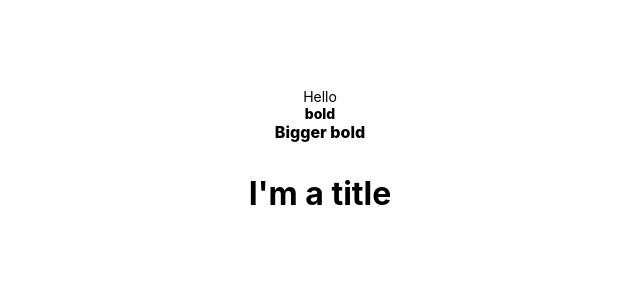
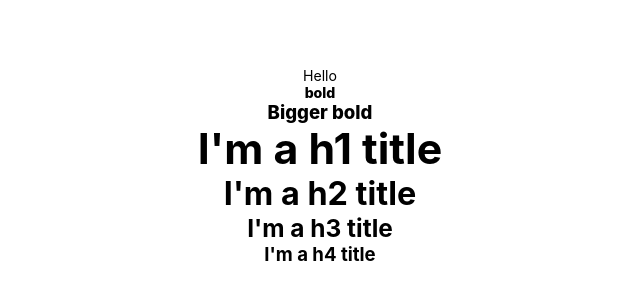
Before and after one commit to johndalvik/typography-proposal, a React (Vite) app: page / in a window 1280 px wide. Shown: the part 234-534 px from the top of the page, without its empty margins (320-960 px from the left). Built offline with nearby package versions, Linux system fonts and the light colour scheme.

Commit message:
3 files modified

```diff
--- a/src/App.tsx
+++ b/src/App.tsx
@@ -9,7 +9,10 @@ function App() {
       <Text size="400" fontWeight="bold">
         Bigger bold
       </Text>
-      <Header variant="h1">I'm a title</Header>
+      <Header variant="h1">I'm a h1 title</Header>
+      <Header variant="h2">I'm a h2 title</Header>
+      <Header variant="h3">I'm a h3 title</Header>
+      <Header variant="h4">I'm a h4 title</Header>
     </section>
   );
 }
--- a/src/styles/tokens.scss
+++ b/src/styles/tokens.scss
@@ -8,22 +8,14 @@
   --font-weight-medium: 500;
   --font-weight-semibold: 600;
   --font-weight-bold: 800;
-  --font-size-100: 0.5rem;
-  --font-size-200: 0.75rem;
-  --font-size-300: 0.875rem;
-  --font-size-400: 1rem;
-  --font-size-500: 1.125rem;
-  --font-size-600: 1.375rem;
-  --font-size-700: 1.5rem;
-  --font-size-800: 1.625rem;
-  --font-size-900: 1.75rem;
-  --font-size-1000: 2rem;
-  --font-size-1100: 2.375rem;
-  --font-size-1200: 3rem;
-  --font-size-1300: 3.5rem;
-  --font-size-1400: 4rem;
-  --font-size-1500: 4.25rem;
-  --font-size-1600: 4.25rem;
-  --font-size-1700: 4.5rem;
-  --font-size-1800: 4.75rem;
+  --font-size-100: clamp(0.51rem, -0.02vw + 0.52rem, 0.5rem);
+  --font-size-200: clamp(0.64rem, 0.04vw + 0.63rem, 0.67rem);
+  --font-size-300: clamp(0.8rem, 0.14vw + 0.77rem, 0.89rem);
+  --font-size-400: clamp(1rem, 0.29vw + 0.93rem, 1.19rem);
+  --font-size-500: clamp(1.25rem, 0.51vw + 1.12rem, 1.58rem);
+  --font-size-600: clamp(1.56rem, 0.84vw + 1.35rem, 2.11rem);
+  --font-size-700: clamp(1.95rem, 1.32vw + 1.62rem, 2.81rem);
+  --font-size-800: clamp(2.44rem, 2.01vw + 1.94rem, 3.75rem);
+  --font-size-900: clamp(3.05rem, 2.99vw + 2.3rem, 5rem);
+  --font-size-1000: clamp(3.81rem, 4.38vw + 2.72rem, 6.66rem);
 }
--- a/src/typography/Header/Header.module.scss
+++ b/src/typography/Header/Header.module.scss
@@ -1,13 +1,15 @@
 .h1 {
+  font-size: var(--font-size-700);
+  max-width: 22ch;
+}
+.h2 {
   font-size: var(--font-size-600);
-  margin: 20px; // $rebranded-spacing-scale
-
-  @media screen and (min-width: 768px) {
-    font-size: var(--font-size-1000);
-    margin: 32px; // $rebranded-spacing-scale
-  }
-
-  // etc...
+  max-width: 30ch;
 }
-
-// h2, h3, h4, h5, h6 etc...
+.h3 {
+  font-size: var(--font-size-500);
+  max-width: 40ch;
+}
+.h4 {
+  font-size: var(--font-size-400);
+}
```
